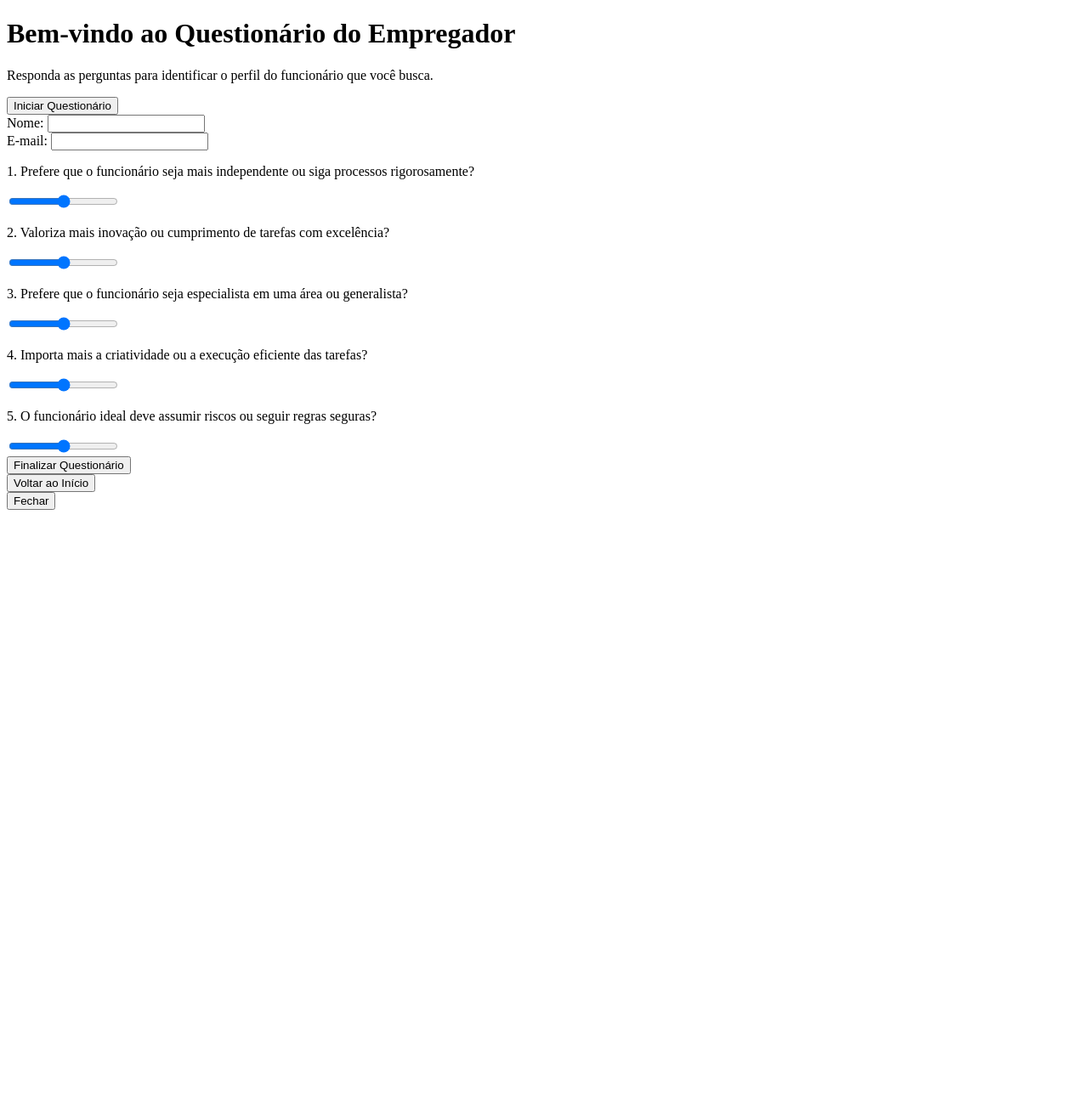
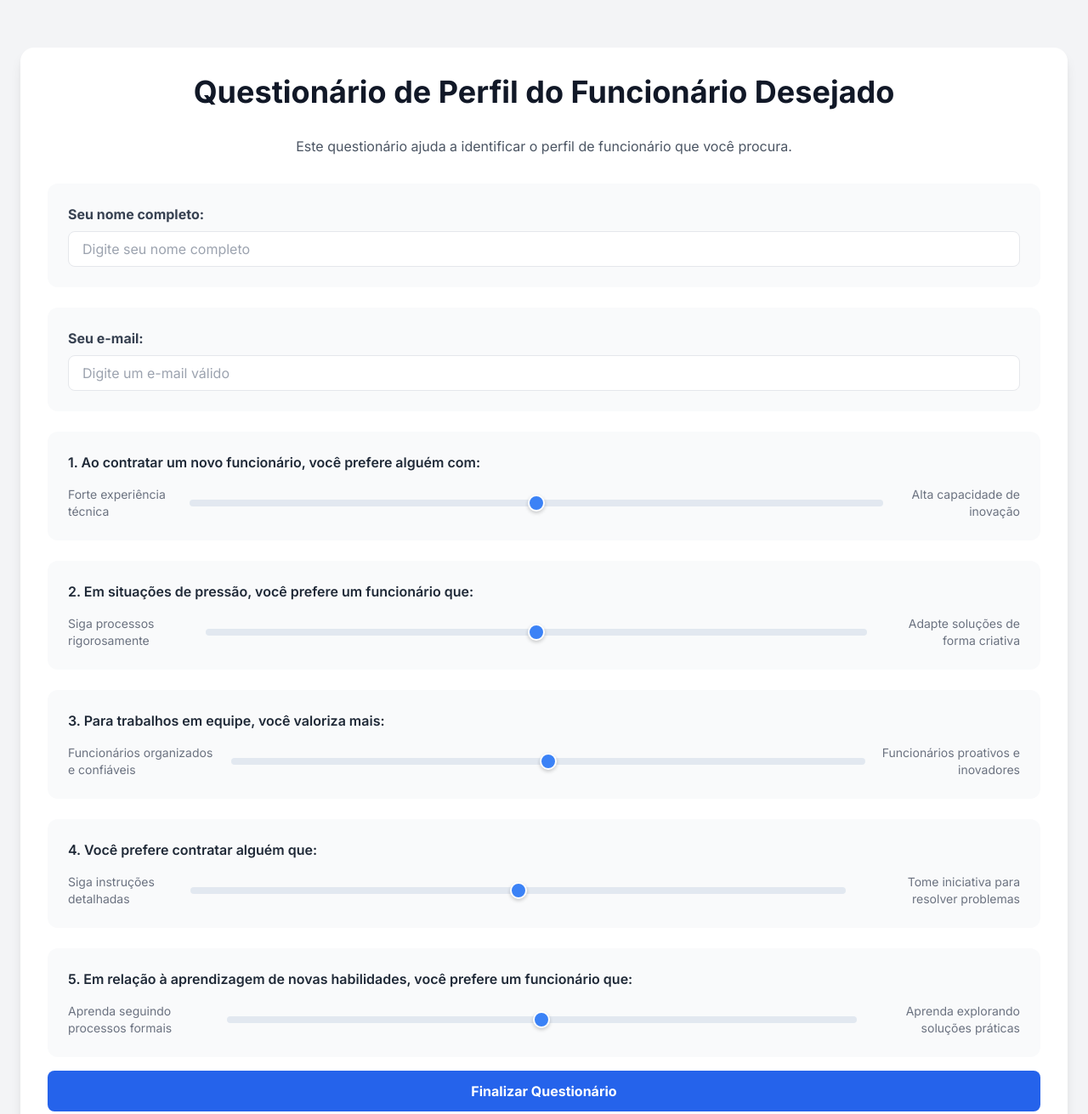
Before and after one commit to robmbc1-design/questionario-4, a website: page employer.html in a window 1280 px wide. Shown: the top 1311 px of the page at 85% size. Before the commit the page ends 800 px from the top, so only its background shows below. Drawn offline with nearby package versions, Linux system fonts and the light colour scheme.

Commit message:
Update employer.html

```diff
--- a/employer.html
+++ b/employer.html
@@ -1,66 +1,98 @@
 <!DOCTYPE html>
-<html lang="pt-BR">
+<html lang="pt-br">
 <head>
     <meta charset="UTF-8">
     <meta name="viewport" content="width=device-width, initial-scale=1.0">
-    <title>Questionário Empregador - Conecta RH</title>
-    <link rel="stylesheet" href="styles.css">
+    <title>Questionário de Perfil Desejado - Empregador</title>
+    <link href="https://fonts.googleapis.com/css2?family=Inter:wght@400;600;700&display=swap" rel="stylesheet">
+    <script src="https://cdn.tailwindcss.com"></script>
+    <link rel="stylesheet" href="style.css">
 </head>
-<body>
-    <!-- Tela de boas-vindas -->
-    <div id="employerWelcomeScreen">
-        <h1>Bem-vindo ao Questionário do Empregador</h1>
-        <p>Responda as perguntas para identificar o perfil do funcionário que você busca.</p>
-        <button onclick="startEmployerQuestionnaire()">Iniciar Questionário</button>
-    </div>
+<body class="p-4 sm:p-6">
 
-    <!-- Questionário -->
-    <div id="employerQuestionnaire" class="hidden">
-        <form id="employerForm">
-            <div class="form-group">
-                <label for="name">Nome:</label>
-                <input type="text" id="name" name="name" required>
+<div id="employerQuestionnaire" class="container">
+    <h1 class="text-3xl sm:text-4xl font-extrabold text-center text-gray-900 mb-8">Questionário de Perfil do Funcionário Desejado</h1>
+    <p class="text-center text-gray-600 mb-8">Este questionário ajuda a identificar o perfil de funcionário que você procura.</p>
+
+    <form id="employerForm" class="space-y-6">
+        <div class="question-card">
+            <label for="employerName" class="block text-gray-700 font-bold mb-2">Seu nome completo:</label>
+            <input type="text" id="employerName" name="employerName" class="w-full px-4 py-2 border rounded-lg focus:outline-none focus:ring-2 focus:ring-blue-500" placeholder="Digite seu nome completo" required>
+        </div>
+
+        <div class="question-card">
+            <label for="employerEmail" class="block text-gray-700 font-bold mb-2">Seu e-mail:</label>
+            <input type="email" id="employerEmail" name="employerEmail" class="w-full px-4 py-2 border rounded-lg focus:outline-none focus:ring-2 focus:ring-blue-500" placeholder="Digite um e-mail válido" required>
+        </div>
+
+        <!-- Pergunta 1 -->
+        <div class="question-card">
+            <p class="font-semibold text-gray-800 mb-4">1. Ao contratar um novo funcionário, você prefere alguém com:</p>
+            <div class="flex flex-col sm:flex-row items-start sm:items-center justify-between mt-4">
+                <span class="text-sm text-gray-500 mb-2 sm:mb-0 text-center sm:text-left w-full sm:w-auto">Forte experiência técnica</span>
+                <div class="score-scale w-full">
+                    <input type="range" name="q1" id="q1" min="1" max="5" value="3" class="w-full">
+                </div>
+                <span class="text-sm text-gray-500 mt-2 sm:mt-0 text-center sm:text-right w-full sm:w-auto">Alta capacidade de inovação</span>
             </div>
-            <div class="form-group">
-                <label for="email">E-mail:</label>
-                <input type="email" id="email" name="email" required>
+        </div>
+
+        <!-- Pergunta 2 -->
+        <div class="question-card">
+            <p class="font-semibold text-gray-800 mb-4">2. Em situações de pressão, você prefere um funcionário que:</p>
+            <div class="flex flex-col sm:flex-row items-start sm:items-center justify-between mt-4">
+                <span class="text-sm text-gray-500 mb-2 sm:mb-0 text-center sm:text-left w-full sm:w-auto">Siga processos rigorosamente</span>
+                <div class="score-scale w-full">
+                    <input type="range" name="q2" id="q2" min="1" max="5" value="3" class="w-full">
+                </div>
+                <span class="text-sm text-gray-500 mt-2 sm:mt-0 text-center sm:text-right w-full sm:w-auto">Adapte soluções de forma criativa</span>
             </div>
+        </div>
 
-            <!-- Perguntas -->
-            <div class="question-card">
-                <p>1. Prefere que o funcionário seja mais independente ou siga processos rigorosamente?</p>
-                <input type="range" name="q1" min="1" max="5" value="3">
+        <!-- Pergunta 3 -->
+        <div class="question-card">
+            <p class="font-semibold text-gray-800 mb-4">3. Para trabalhos em equipe, você valoriza mais:</p>
+            <div class="flex flex-col sm:flex-row items-start sm:items-center justify-between mt-4">
+                <span class="text-sm text-gray-500 mb-2 sm:mb-0 text-center sm:text-left w-full sm:w-auto">Funcionários organizados e confiáveis</span>
+                <div class="score-scale w-full">
+                    <input type="range" name="q3" id="q3" min="1" max="5" value="3" class="w-full">
+                </div>
+                <span class="text-sm text-gray-500 mt-2 sm:mt-0 text-center sm:text-right w-full sm:w-auto">Funcionários proativos e inovadores</span>
             </div>
-            <div class="question-card">
-                <p>2. Valoriza mais inovação ou cumprimento de tarefas com excelência?</p>
-                <input type="range" name="q2" min="1" max="5" value="3">
+        </div>
+
+        <!-- Pergunta 4 -->
+        <div class="question-card">
+            <p class="font-semibold text-gray-800 mb-4">4. Você prefere contratar alguém que:</p>
+            <div class="flex flex-col sm:flex-row items-start sm:items-center justify-between mt-4">
+                <span class="text-sm text-gray-500 mb-2 sm:mb-0 text-center sm:text-left w-full sm:w-auto">Siga instruções detalhadas</span>
+                <div class="score-scale w-full">
+                    <input type="range" name="q4" id="q4" min="1" max="5" value="3" class="w-full">
+                </div>
+                <span class="text-sm text-gray-500 mt-2 sm:mt-0 text-center sm:text-right w-full sm:w-auto">Tome iniciativa para resolver problemas</span>
             </div>
-            <div class="question-card">
-                <p>3. Prefere que o funcionário seja especialista em uma área ou generalista?</p>
-                <input type="range" name="q3" min="1" max="5" value="3">
+        </div>
+
+        <!-- Pergunta 5 -->
+        <div class="question-card">
+            <p class="font-semibold text-gray-800 mb-4">5. Em relação à aprendizagem de novas habilidades, você prefere um funcionário que:</p>
+            <div class="flex flex-col sm:flex-row items-start sm:items-center justify-between mt-4">
+                <span class="text-sm text-gray-500 mb-2 sm:mb-0 text-center sm:text-left w-full sm:w-auto">Aprenda seguindo processos formais</span>
+                <div class="score-scale w-full">
+                    <input type="range" name="q5" id="q5" min="1" max="5" value="3" class="w-full">
+                </div>
+                <span class="text-sm text-gray-500 mt-2 sm:mt-0 text-center sm:text-right w-full sm:w-auto">Aprenda explorando soluções práticas</span>
             </div>
-            <div class="question-card">
-                <p>4. Importa mais a criatividade ou a execução eficiente das tarefas?</p>
-                <input type="range" name="q4" min="1" max="5" value="3">
-            </div>
-            <div class="question-card">
-                <p>5. O funcionário ideal deve assumir riscos ou seguir regras seguras?</p>
-                <input type="range" name="q5" min="1" max="5" value="3">
-            </div>
+        </div>
+    </form>
 
-            <button type="button" id="submitEmployerButton" onclick="submitEmployerResults()">Finalizar Questionário</button>
-        </form>
+    <button type="button" id="submitEmployerButton" class="w-full bg-blue-600 hover:bg-blue-700 text-white font-bold py-3 px-4 rounded-lg transition duration-200 mt-4">
+        Finalizar Questionário
+    </button>
 
-        <div id="employerStatusMessage" class="hidden"></div>
-        <button id="backFromEmployerQuestionnaire" class="hidden" onclick="resetEmployerQuestionnaire()">Voltar ao Início</button>
-    </div>
+    <div id="statusEmployerMessage" class="result-box hidden text-center mt-4"></div>
+</div>
 
-    <!-- Modal -->
-    <div id="infoModal" class="hidden">
-        <div id="modalMessage"></div>
-        <button onclick="closeModal()">Fechar</button>
-    </div>
-
-    <script src="employerScript.js"></script>
+<script src="employerScript.js"></script>
 </body>
 </html>
```
